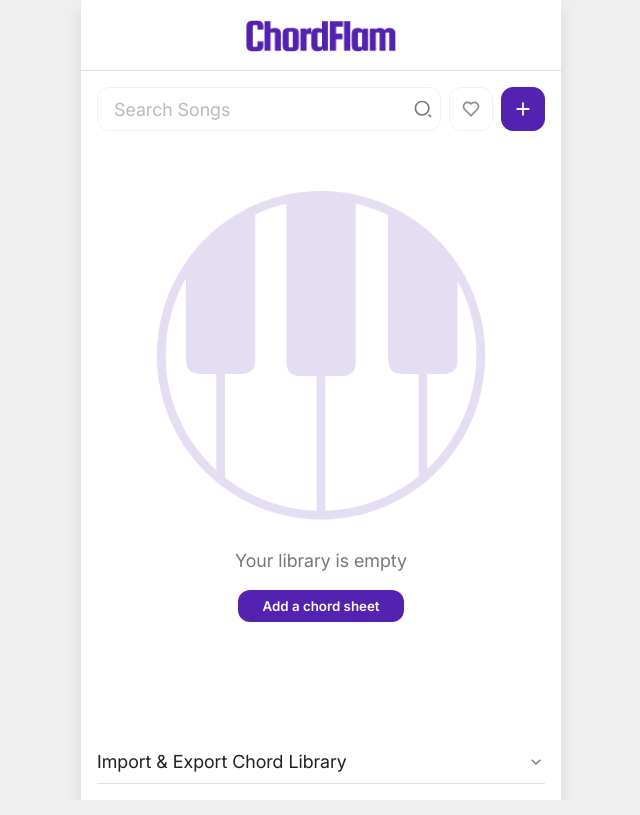
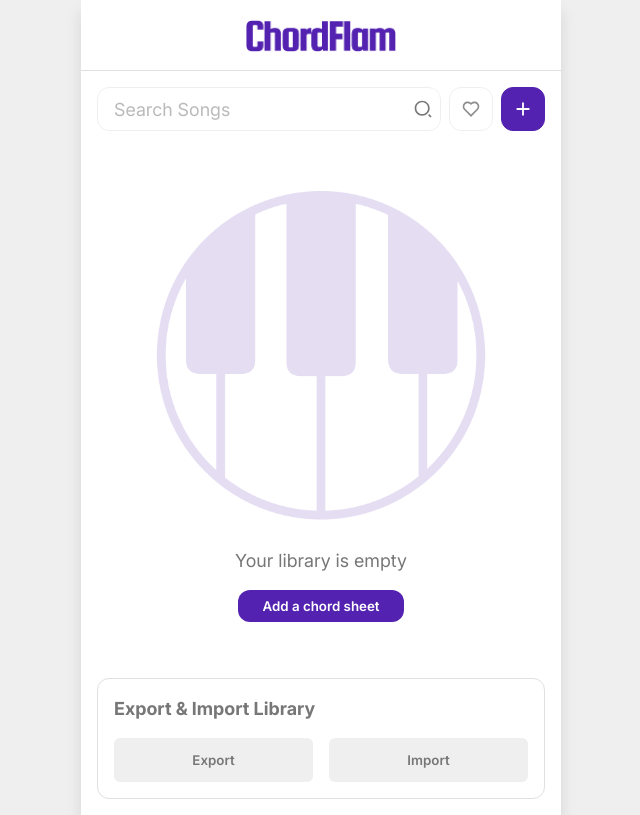
Before and after one commit to masondan/chordflam, a SvelteKit app: page / in a window 1280 px wide. Shown: the whole page, without its empty margins (319-959 px from the left). Built offline with nearby package versions, Linux system fonts and the light colour scheme.

Commit message:
style: remove export dropdown and make minimalist

```diff
--- a/src/routes/+page.svelte
+++ b/src/routes/+page.svelte
@@ -26,10 +26,12 @@
 	// --- Import / Export (moved from ChordActions — see AGENTS.md /
 	// info/chordflam_planv2_updated.md §5.11 for original spec; this is a
 	// library-level operation, not a per-song one, so it lives on the
-	// chordLibrary home page rather than inside the ChordActions drawer). ---
-	let importExportOpen = $state(false);
+	// chordLibrary home page rather than inside the ChordActions drawer).
+	// Static section, no dropdown — see handoff notes on avoiding layout
+	// jump when toggling. Status is a small right-aligned badge on the
+	// title row rather than an inline message below the buttons. ---
 	let importFileInput: HTMLInputElement | undefined = $state();
-	let importMessage = $state('');
+	let importStatus = $state<'success' | 'error' | null>(null);
 
 	// Where ChordActions should return to on Cancel/Save & Close — set whenever
 	// it's opened, so editing from ChordReader (e.g. to change key) returns the
@@ -185,14 +187,14 @@
 		try {
 			const text = await file.text();
 			await importLibrary(text);
-			importMessage = 'Import successful.';
+			importStatus = 'success';
 			await refreshSongs();
 		} catch (err) {
 			console.error(err);
-			importMessage = 'Import failed — file may be invalid.';
+			importStatus = 'error';
 		} finally {
 			input.value = '';
-			setTimeout(() => (importMessage = ''), 4000);
+			setTimeout(() => (importStatus = null), 4000);
 		}
 	}
 </script>
@@ -308,28 +310,18 @@
 		</div>
 	{/if}
 
-	<div class="import-export-dropdown">
-		<button
-			type="button"
-			class="dropdown-toggle"
-			onclick={() => (importExportOpen = !importExportOpen)}
-			aria-expanded={importExportOpen}
-		>
-			<span class="dropdown-label">Import &amp; Export Chord Library</span>
-			<Icon
-				name={importExportOpen ? 'chevron-up' : 'chevron-down'}
-				size={18}
-				color="var(--text-secondary)"
-			/>
-		</button>
-		<hr class="dropdown-sep" />
-
-		{#if importExportOpen}
-			<div class="dropdown-content">
-				<p class="dropdown-helper">Share all chord sheets between devices</p>
-				<div class="dropdown-buttons">
-					<button class="btn-outline" onclick={handleExport}>Export</button>
-					<button class="btn-outline" onclick={triggerImport}>Import</button>
+	<div class="import-export-panel">
+		<div class="import-export-title-row">
+			<span class="import-export-title">Export &amp; Import Library</span>
+			{#if importStatus}
+				<span class="status-pill" class:error={importStatus === 'error'}>
+					{importStatus === 'success' ? 'Success' : 'Error'}
+				</span>
+			{/if}
+		</div>
+		<div class="import-export-buttons">
+			<button class="btn-flat" onclick={handleExport}>Export</button>
+			<button class="btn-flat" onclick={triggerImport}>Import</button>
 			<input
 				type="file"
 				accept="application/json"
@@ -338,11 +330,6 @@
 				style="display: none;"
 			/>
 		</div>
-				{#if importMessage}
-					<p class="import-message">{importMessage}</p>
-				{/if}
-			</div>
-		{/if}
 	</div>
 </div>
 
@@ -607,66 +594,60 @@
 	.btn-empty-state:hover {
 		background-color: #4a1d99;
 	}
-	.import-export-dropdown {
+	.import-export-panel {
 		/* Sits under the song cards in normal flow once there's enough
 		   content to scroll; when .songs is absent (empty library / no
 		   search results) the sibling .empty-state's flex:1 pushes this
 		   block down to the bottom of the viewport instead — see note on
-		   .empty-state above. */
+		   .empty-state above. Static section — no dropdown/toggle — so
+		   there's no layout jump on interaction (see handoff notes). */
 		margin-top: var(--space-lg);
+		padding: var(--space-md);
+		background: var(--bg-main);
+		border: 1px solid var(--color-border);
+		border-radius: var(--radius-md);
 	}
-	.dropdown-toggle {
+	.import-export-title-row {
 		display: flex;
 		align-items: center;
 		justify-content: space-between;
-		width: 100%;
-		border: none;
-		background: none;
-		padding: 0;
-		cursor: pointer;
-		font: inherit;
-		color: var(--text-primary);
+		gap: var(--space-sm);
+		margin-bottom: var(--space-md);
 	}
-	.dropdown-label {
-		font-size: var(--text-h3);
-		font-weight: 400;
+	.import-export-title {
+		font-size: var(--text-base);
+		font-weight: 700;
+		color: var(--text-secondary);
 	}
-	.dropdown-sep {
-		border: none;
-		border-top: 1px solid var(--color-separator);
-		margin: var(--space-sm) 0 0 0;
+	.status-pill {
+		flex-shrink: 0;
+		font-size: var(--text-xs, 0.75rem);
+		color: #ffffff;
+		background: var(--text-secondary);
+		padding: 2px var(--space-sm);
+		border-radius: var(--radius-full);
 	}
-	.dropdown-content {
-		padding-top: var(--space-md);
+	.status-pill.error {
+		background: var(--color-danger, #d9383a);
 	}
-	.dropdown-helper {
-		font-size: var(--text-sm, 0.9em);
-		color: var(--text-secondary);
-		margin: 0 0 var(--space-md) 0;
-	}
-	.dropdown-buttons {
+	.import-export-buttons {
 		display: flex;
 		gap: var(--space-md);
 	}
-	.btn-outline {
+	.btn-flat {
 		flex: 1 1 0;
-		height: 36px;
-		padding: 0 var(--space-sm);
+		height: 44px;
 		border-radius: var(--radius-sm);
-		border: 1px solid var(--color-border);
-		background: var(--bg-main);
-		color: #777777;
+		border: none;
+		background: var(--bg-surface-dark);
+		color: var(--text-secondary);
+		font-weight: 600;
 		cursor: pointer;
 		display: flex;
 		align-items: center;
 		justify-content: center;
 	}
-	.btn-outline:hover {
-		border-color: #777777;
-	}
-	.import-message {
-		margin: var(--space-sm) 0 0 0;
-		font-size: 0.9em;
-		color: var(--text-secondary);
+	.btn-flat:hover {
+		background: #e6e6e6;
 	}
 </style>
```
Lines whose indentation alone changed are shown as unchanged.
